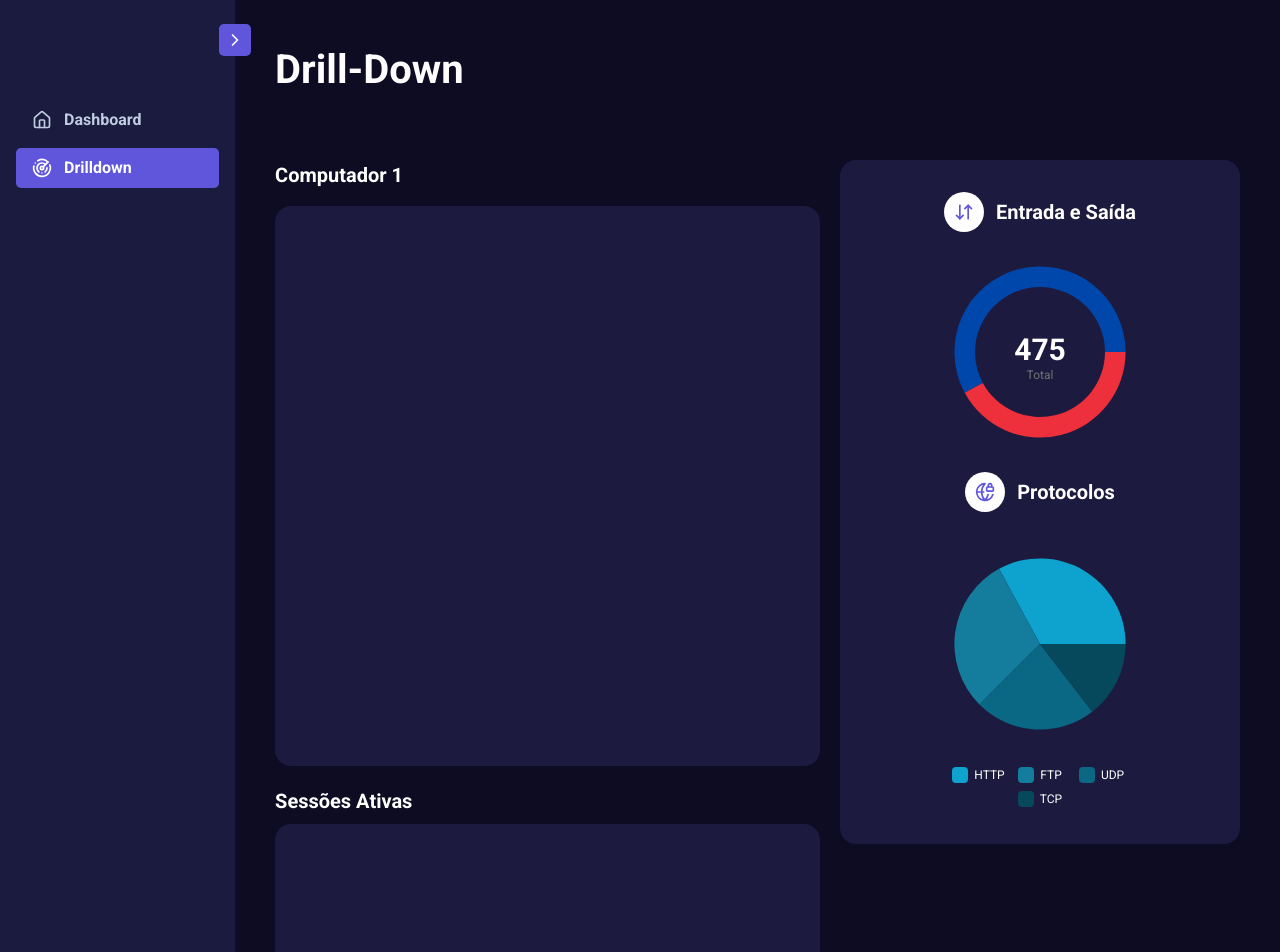
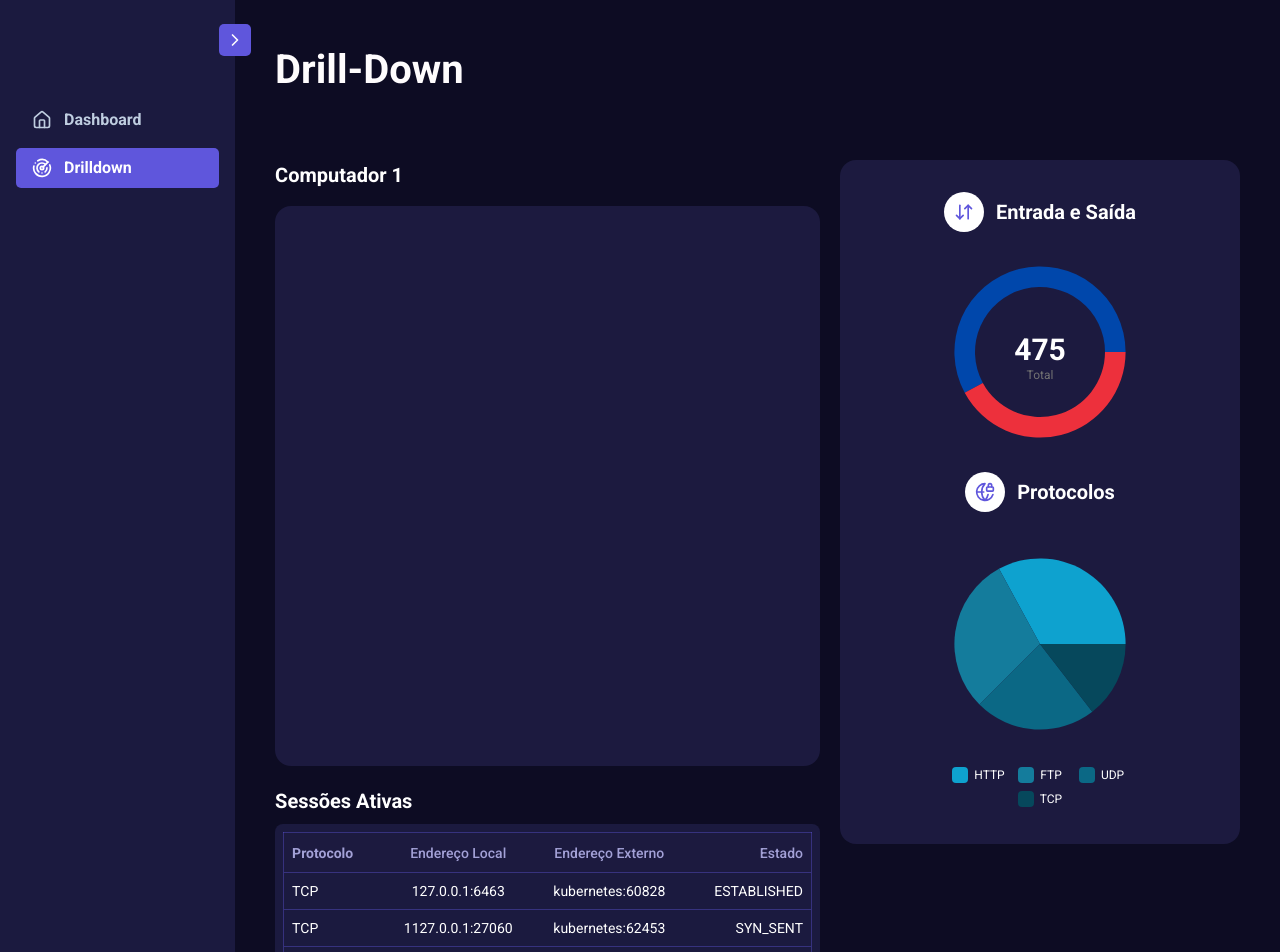
Before and after one commit to lucascosta224fe/Umbra-Front-End, a React (Vite) app: page /drilldown in a window 1280 px wide. Shown: the top 952 px of the page. Built offline with nearby package versions, Linux system fonts and the light colour scheme.

Commit message:
feat(drill-down): add table

```diff
--- a/src/pages/drill-down.tsx
+++ b/src/pages/drill-down.tsx
@@ -1,4 +1,13 @@
 import { GraphSection } from "@/components/dashboard/graph-section";
+import {
+  Table,
+  TableBody,
+  TableCaption,
+  TableCell,
+  TableHead,
+  TableHeader,
+  TableRow,
+} from "@/components/ui/table";
 
 export const DrillDown = () => {
   return (
@@ -10,22 +19,78 @@ export const DrillDown = () => {
         <div className="grid grid-cols-[1fr_400px] gap-5">
           <div className="flex flex-col gap-5">
             <div className="flex flex-col gap-2">
-              <h2 className="text-white text-[20px] font-bold mb-2">Computador 1</h2>
+              <h2 className="text-white text-[20px] font-bold mb-2">
+                Computador 1
+              </h2>
               <div className="bg-card rounded-[16px] h-[560px]"></div>
             </div>
             <div className="flex flex-col gap-2">
               <h2 className="text-white text-[20px] font-bold">
                 Sessões Ativas
               </h2>
-              <div className="bg-card rounded-[16px] h-[500px]"></div>
+              <div className="rounded-[16px]">
+                <div className="bg-[#1B1A3F] p-2 rounded-md">
+                  <Table className="border border-primary/40 text-white">
+                    <TableHeader className="w-full bg-card text-white hover:bg-card">
+                      <TableRow>
+                        <TableHead className="text-accent w-[100px] font-bold">
+                          Protocolo
+                        </TableHead>
+                        <TableHead className=" text-center text-accent">
+                          Endereço Local
+                        </TableHead>
+                        <TableHead className="text-center text-accent">
+                          Endereço Externo
+                        </TableHead>
+                        <TableHead className="text-accent text-right">
+                          Estado
+                        </TableHead>
+                      </TableRow>
+                    </TableHeader>
+                    <TableBody>
+                      {items.map((item) => {
+                        return (
+                          <TableRow key={item.name} className="p-4">
+                            <TableCell>{item.name}</TableCell>
+                            <TableCell className="text-center">
+                              {item.localAddress}
+                            </TableCell>
+                            <TableCell className="text-center">{item.externAddress}</TableCell>
+                            <TableCell className="text-right">{item.state}</TableCell>
+                          </TableRow>
+                        );
+                      })}
+                    </TableBody>
+                  </Table>
+                </div>
+              </div>
             </div>
           </div>
-          <GraphSection inOutData={inOutData} protocolsData={protocolsData}/>
+          <GraphSection inOutData={inOutData} protocolsData={protocolsData} />
         </div>
       </div>
     </div>
   );
 };
+const items = [
+  {name: "TCP",
+    localAddress: "127.0.0.1:6463",
+    externAddress: "kubernetes:60828",
+    state: "ESTABLISHED"
+  },
+  {
+    name: "TCP",
+    localAddress: "1127.0.0.1:27060",
+    externAddress: "kubernetes:62453",
+    state: "SYN_SENT"
+  },
+  {
+    name: "TCP",
+    localAddress: "1127.0.0.1:45654",
+    externAddress: "kubernetes:60861",
+    state: "ESTABLISHED"
+  }
+]
 
 const inOutData = [
   { name: "Entrada", value: 275, fill: "#0047AB" },
```
